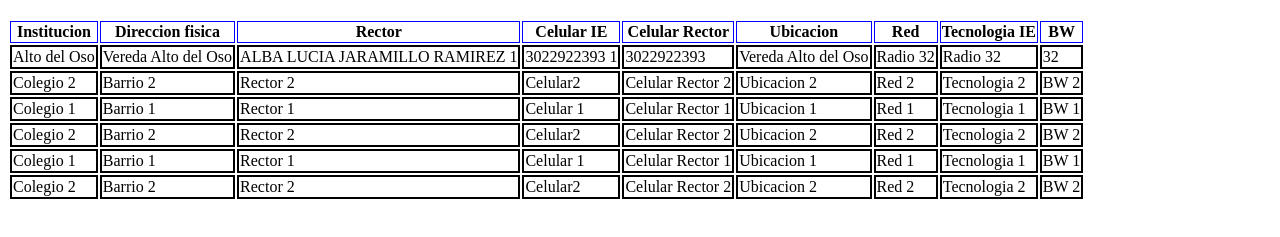
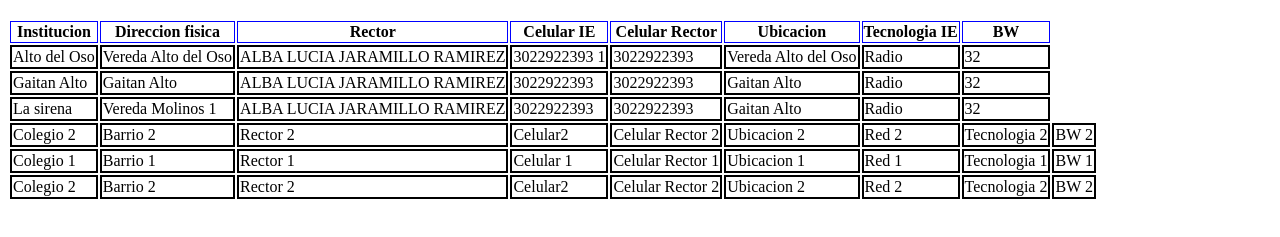
Before and after one commit to cpardog/schools, a plain HTML site: page index.html in a window 1280 px wide. Shown: the part 61-298 px from the top of the page. Drawn offline with Linux system fonts and the light colour scheme.

Commit message:
Update index.html
Colegios del Jueves-22

```diff
--- a/index.html
+++ b/index.html
@@ -19,42 +19,38 @@
         <th>Celular IE</th>
         <th>Celular Rector</th>
         <th>Ubicacion</th>
-        <th>Red</th>
         <th>Tecnologia IE</th>
         <th>BW</th>
         <tr>
             <td>Alto del Oso</td>
             <td>Vereda Alto del Oso</td>
-            <td>ALBA LUCIA JARAMILLO RAMIREZ 1</td>
+            <td>ALBA LUCIA JARAMILLO RAMIREZ</td>
             <td>3022922393 1</td>
             <td> 3022922393</td>
             <td>Vereda Alto del Oso</td>
-            <td>Radio 32</td>
-            <td>Radio 32</td>
+            <td>Radio </td>
             <td>32</td>
         </tr>
 
         <tr>
-            <td>Colegio 2</td>
-            <td>Barrio 2</td>
-            <td>Rector 2</td>
-            <td>Celular2</td>
-            <td>Celular Rector 2</td>
-            <td>Ubicacion 2</td>
-            <td>Red 2</td>
-            <td>Tecnologia 2</td>
-            <td>BW 2</td>
+            <td>Gaitan Alto</td>
+            <td>Gaitan Alto</td>
+            <td>ALBA LUCIA JARAMILLO RAMIREZ </td>
+            <td>3022922393</td>
+            <td>3022922393</td>
+            <td>Gaitan Alto</td>
+             <td>Radio </td>
+            <td>32</td>
         </tr>
         <tr>
-            <td>Colegio 1</td>
-            <td>Barrio 1</td>
-            <td>Rector 1</td>
-            <td>Celular 1</td>
-            <td>Celular Rector 1</td>
-            <td>Ubicacion 1</td>
-            <td>Red 1</td>
-            <td>Tecnologia 1</td>
-            <td>BW 1</td>
+            <td>La sirena</td>
+            <td>Vereda Molinos 1</td>
+           <td>ALBA LUCIA JARAMILLO RAMIREZ </td>
+            <td>3022922393</td>
+            <td>3022922393</td>
+            <td>Gaitan Alto</td>
+             <td>Radio </td>
+            <td>32</td>
         </tr>
 
         <tr>
```
